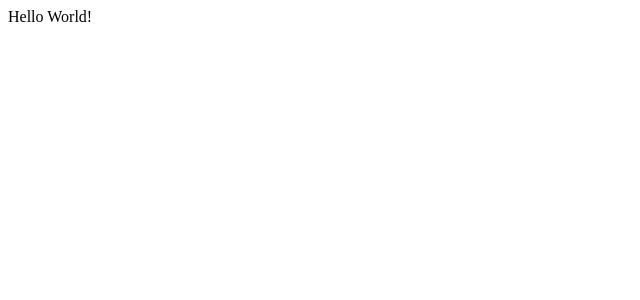
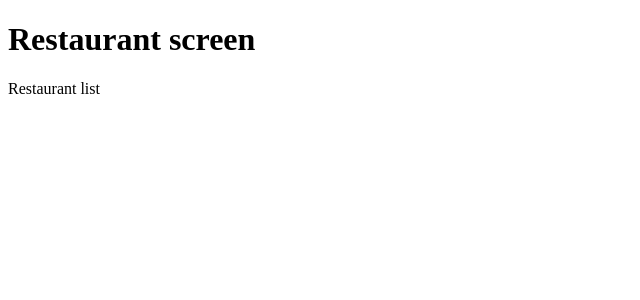
Before and after one commit to bhargavshah/opinion-ate, a React (Create React App) app: page / in a window 1280 px wide. Shown: the top 300 px of the page, without its empty margins (0-640 px from the left). Built offline with nearby package versions, Linux system fonts and the light colour scheme.

Commit message:
Add RestaurantScreen and RestaurantList components

```diff
--- a/src/App.js
+++ b/src/App.js
@@ -1,5 +1,11 @@
+import RestaurantScreen from './components/RestaurantScreen';
+
 function App() {
-  return <div>Hello World!</div>;
+  return (
+    <div>
+      <RestaurantScreen />
+    </div>
+  );
 }
 
 export default App;
--- /dev/null
+++ b/src/components/RestaurantList.js
@@ -0,0 +1,5 @@
+function RestaurantList() {
+  return 'Restaurant list';
+}
+
+export default RestaurantList;
--- /dev/null
+++ b/src/components/RestaurantScreen.js
@@ -0,0 +1,12 @@
+import RestaurantList from './RestaurantList';
+
+export const RestaurantScreen = () => {
+  return (
+    <>
+      <h1>Restaurant screen</h1>
+      <RestaurantList />
+    </>
+  );
+};
+
+export default RestaurantScreen;
```
